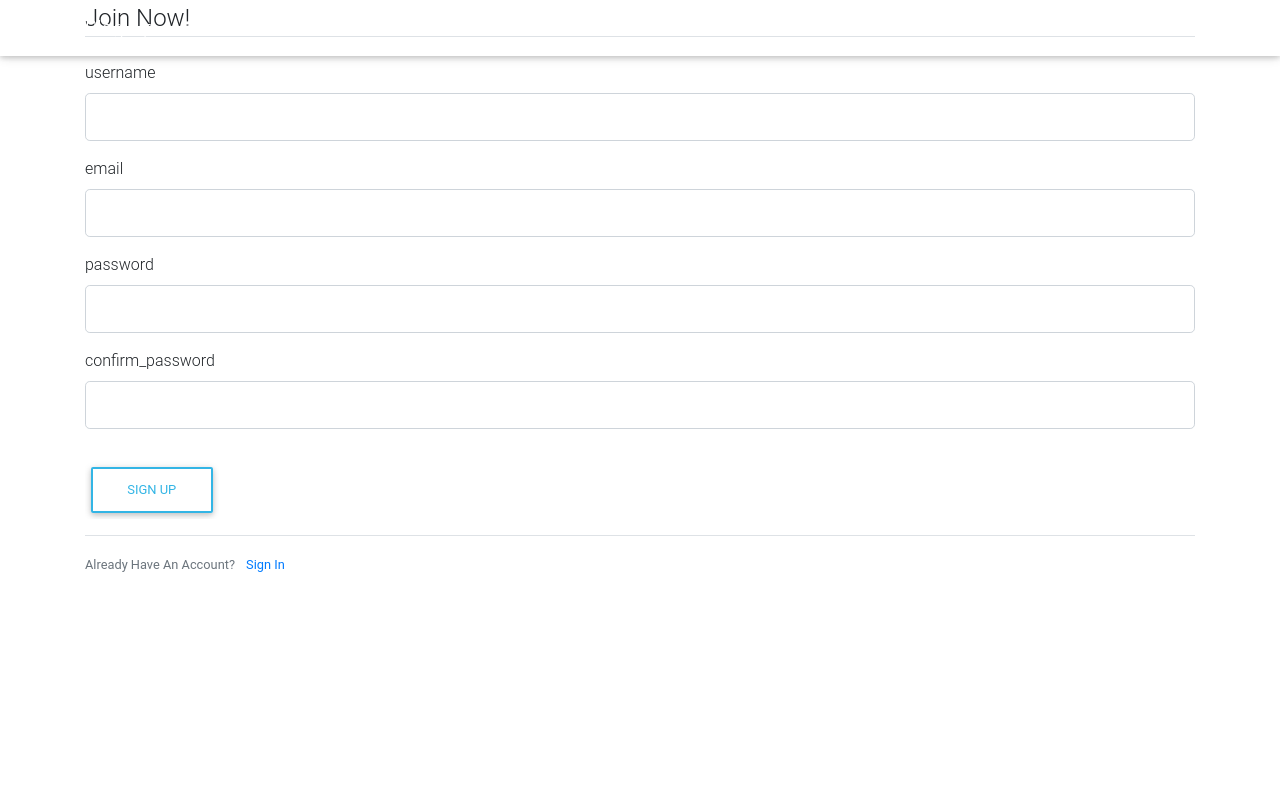
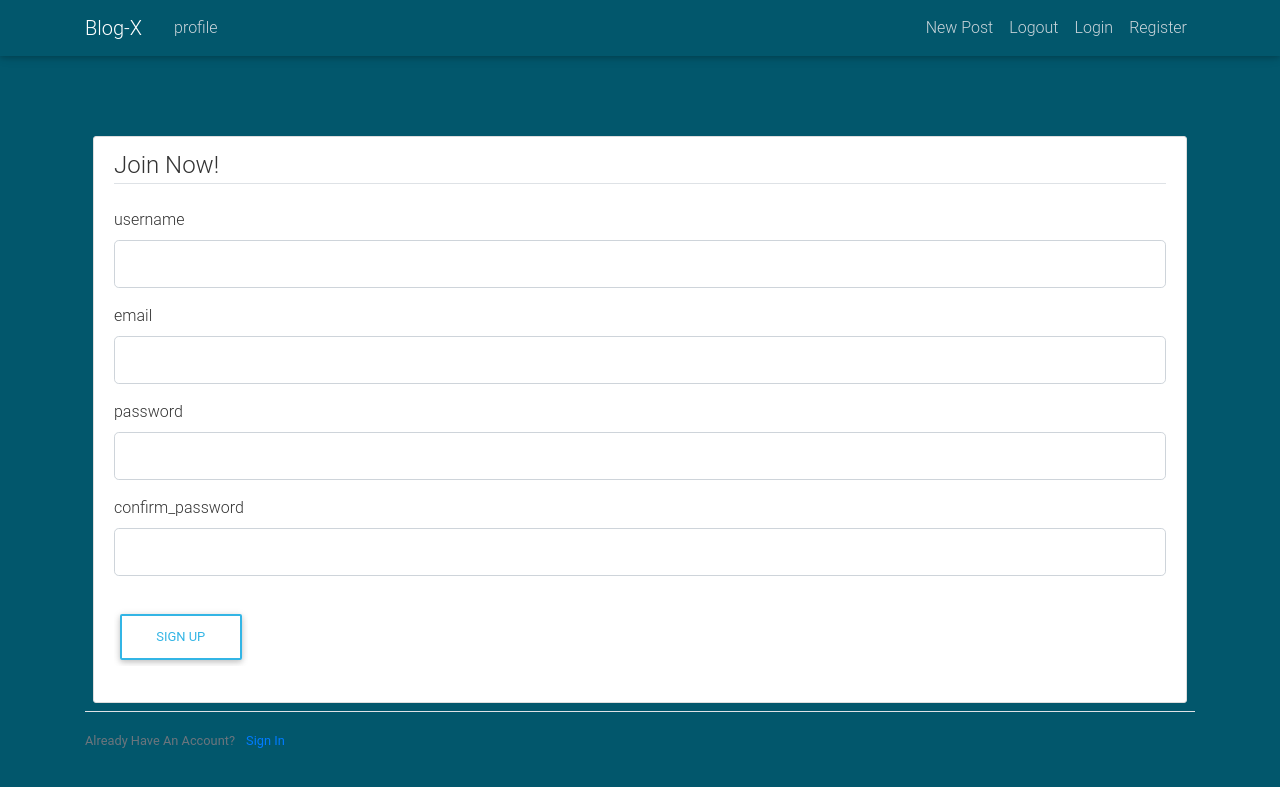
Before and after one commit to s-odhiambo/Blog-Up, a Flask app: page /signup in a window 1280 px wide. Shown: the top 787 px of the page. Run offline with Flask 2, Linux system fonts and the light colour scheme; some libraries are stand-ins or nearby versions.

Commit message:
add styling links

```diff
--- a/app/__init__.py
+++ b/app/__init__.py
@@ -6,6 +6,8 @@ from flask_sqlalchemy import SQLAlchemy
 
 from config import Config
 
+
+# app.secret_key = 'samm'
 app = Flask(__name__)
 db = SQLAlchemy(app)
 login_manager = LoginManager()
--- a/app/static/css/main.css
+++ b/app/static/css/main.css
@@ -0,0 +1,95 @@
+body {
+  background: #02576c;
+  color: #333333;
+}
+
+.navbar{
+background: #02576c;
+}
+body{
+margin-top:10%;
+}
+
+h1, h2, h3, h4, h5, h6 {
+  color: #444444;
+}
+
+.bg-steel {
+  background-color: #5f788a;
+}
+
+.site-header .navbar-nav .nav-link {
+  color: #cbd5db;
+}
+
+.site-header .navbar-nav .nav-link:hover {
+  color: #ffffff;
+}
+
+.site-header .navbar-nav .nav-link.active {
+  font-weight: 500;
+}
+
+.content-section {
+  margin:8px;
+  background: #ffffff;
+  padding: 10px 20px;
+  border: 1px solid #dddddd;
+  border-radius: 3px;
+  padding-bottom: 20px;
+}
+
+.article-title {
+  color: #444444;
+}
+
+a.article-title:hover {
+  color: #428bca;
+  text-decoration: none;
+}
+
+.article-content {
+  white-space: pre-line;
+}
+
+.article-img {
+  height: 65px;
+  width: 65px;
+  margin-right: 16px;
+}
+
+.article-metadata {
+  padding-bottom: 1px;
+  margin-bottom: 4px;
+  border-bottom: 1px solid #e3e3e3
+}
+
+.article-metadata a:hover {
+  color: #333;
+  text-decoration: none;
+}
+
+.article-svg {
+  width: 25px;
+  height: 25px;
+  vertical-align: middle;
+}
+
+.account-img {
+  height: 125px;
+  width: 125px;
+  margin-right: 20px;
+  margin-bottom: 16px;
+}
+
+.account-heading {
+  font-size: 2.5rem;
+}
+
+.commentname{
+font-size:17px;
+}
+
+.commentcomment{
+font-size:15px;
+}
--- a/app/templates/base.html
+++ b/app/templates/base.html
@@ -1,73 +1,54 @@
 <!DOCTYPE html>
 <html lang="en">
-  <meta name="viewport" content="width=device-width, initial-scale=1" />
+<meta name="viewport" content="width=device-width, initial-scale=1">
 <head>
     {% block styles %}
-    <link
-      rel="stylesheet"
-      href="https://stackpath.bootstrapcdn.com/bootstrap/4.3.1/css/bootstrap.min.css"
-    />
-
-    <link
-      rel="stylesheet"
-      href="https://use.fontawesome.com/releases/v5.8.2/css/all.css"
-    />
-
-    <link
-      href="https://cdnjs.cloudflare.com/ajax/libs/twitter-bootstrap/4.3.1/css/bootstrap.min.css"
-      rel="stylesheet"
-    />
-
-    <link
-      href="https://cdnjs.cloudflare.com/ajax/libs/mdbootstrap/4.8.10/css/mdb.min.css"
-      rel="stylesheet"
-    />
-    <link
-      rel="stylesheet"
-      type="text/css"
-      href="{{ url_for('static', filename='css/main.css') }}"
-    />
+    <link rel="stylesheet" href="https://stackpath.bootstrapcdn.com/bootstrap/4.3.1/css/bootstrap.min.css">
+    <!-- Font Awesome -->
+    <link rel="stylesheet" href="https://use.fontawesome.com/releases/v5.8.2/css/all.css">
+    <!-- Bootstrap core CSS -->
+    <link href="https://cdnjs.cloudflare.com/ajax/libs/twitter-bootstrap/4.3.1/css/bootstrap.min.css" rel="stylesheet">
+    <!-- Material Design Bootstrap -->
+    <link href="https://cdnjs.cloudflare.com/ajax/libs/mdbootstrap/4.8.10/css/mdb.min.css" rel="stylesheet">
+    <link rel="stylesheet" type="text/css" href="{{ url_for('static', filename='css/main.css') }}">
     {% endblock %}
 </head>
 <body>
-    {% block navbar %} {%include 'navbar.html'%} {% endblock %}
+{% block navbar %}
+{%include 'navbar.html'%}
+{% endblock %}
 <main role="main" class="container">
     <div class="row">
         <div class="col-md-12">
-          {% with messages = get_flashed_messages(with_categories=true) %} {% if
-          messages %} {% for category, message in messages%}
+            {% with messages = get_flashed_messages(with_categories=true) %}
+            {% if messages %}
+            {% for category, message in messages%}
             <div class="alert alert-{{ category }}">
                 {{ message }}
             </div>
-          {% endfor %} {% endif %} {% endwith %} {% block content %}{% endblock
-          %}
+            {% endfor %}
+            {% endif %}
+            {% endwith %}
+            {% block content %}{% endblock %}
         </div>
+
     </div>
 </main>
+
 
 {% block scripts %}
 <script src="https://code.jquery.com/jquery-3.3.1.slim.min.js"></script>
 <script src="https://cdnjs.cloudflare.com/ajax/libs/popper.js/1.14.7/umd/popper.min.js"></script>
 <script src="https://stackpath.bootstrapcdn.com/bootstrap/4.3.1/js/bootstrap.min.js"></script>
-
-    <script
-      type="text/javascript"
-      src="https://cdnjs.cloudflare.com/ajax/libs/jquery/3.4.1/jquery.min.js"
-    ></script>
-    <script
-      type="text/javascript"
-      src="https://cdnjs.cloudflare.com/ajax/libs/popper.js/1.14.4/umd/popper.min.js"
-    ></script>
-
-    <script
-      type="text/javascript"
-      src="https://cdnjs.cloudflare.com/ajax/libs/twitter-bootstrap/4.3.1/js/bootstrap.min.js"
-    ></script>
-
-    <script
-      type="text/javascript"
-      src="https://cdnjs.cloudflare.com/ajax/libs/mdbootstrap/4.8.10/js/mdb.min.js"
-    ></script>
+<!-- JQuery -->
+<script type="text/javascript" src="https://cdnjs.cloudflare.com/ajax/libs/jquery/3.4.1/jquery.min.js"></script>
+<!-- Bootstrap tooltips -->
+<script type="text/javascript" src="https://cdnjs.cloudflare.com/ajax/libs/popper.js/1.14.4/umd/popper.min.js"></script>
+<!-- Bootstrap core JavaScript -->
+<script type="text/javascript"
+        src="https://cdnjs.cloudflare.com/ajax/libs/twitter-bootstrap/4.3.1/js/bootstrap.min.js"></script>
+<!-- MDB core JavaScript -->
+<script type="text/javascript" src="https://cdnjs.cloudflare.com/ajax/libs/mdbootstrap/4.8.10/js/mdb.min.js"></script>
 {% endblock %}
 </body>
 </html>
--- a/app/templates/display_post_macro.html
+++ b/app/templates/display_post_macro.html
@@ -5,7 +5,7 @@
         <div class="media-body">
             <div class="article-metadata">
                 <a class="mr-2" href="#">{{ post.user_id }}</a>
-
+                <!--                <small class="text-muted">{{ post.title }}</small>-->
             </div>
             <h2><a class="article-title" href="#">{{ post.title }}</a></h2>
             <p class="article-content">{{ post.content }}</p>
--- a/app/templates/display_quote_macro.html
+++ b/app/templates/display_quote_macro.html
@@ -2,7 +2,7 @@
 
 {% macro display_quotes(quotes)%}
 <div class="jumbotron">
-    <h1 class="text-danger">Quote of the Month:</h1>
+    <h1 class="text-danger">Quote of the second:</h1>
     <h5 class="mt-3 text-success">{{quotes.quote}}</h5>
     <p>~ {{quotes.author}}</p>
 </div>
--- a/app/templates/navbar.html
+++ b/app/templates/navbar.html
@@ -1,9 +1,7 @@
-
-
 <header class="site-header">
     <nav class="navbar navbar-expand-md navbar-dark fixed-top">
         <div class="container">
-          <a class="navbar-brand mr-4" href="{{url_for('main.index')}}">Blog-Up</a>
+            <a class="navbar-brand mr-4" href="{{url_for('main.index')}}">Blog-X</a>
             <button class="navbar-toggler" type="button" data-toggle="collapse" data-target="#navbarToggle"
                     aria-controls="navbarToggle" aria-expanded="false" aria-label="Toggle navigation">
                 <span class="navbar-toggler-icon"></span>
@@ -12,7 +10,7 @@
                 <div class="navbar-nav mr-auto">
                     <a class="nav-item nav-link" href="{{url_for('main.profile')}}">profile</a>
                 </div>
-
+                <!-- Navbar Right Side -->
                 <div class="navbar-nav">
                     <a class="nav-item nav-link" href="{{ url_for('main.new_post') }}">New Post</a>
                     <a class="nav-item nav-link" href="{{ url_for('auth.logout') }}">Logout</a>
--- a/config.py
+++ b/config.py
@@ -1,14 +1,13 @@
 import os
 
 from dotenv import load_dotenv as ld
-
-ld()
 
 
 class Config:
     debug = True
     SQLALCHEMY_DATABASE_URI = os.environ.get('DATABASE_URL')
     SECRET_KEY = os.environ.get('samm')
+    DATABASE_URL= os.environ.get('postgresql+psycopg2://moringa:12345@localhost/blog_up')
     MAIL_USERNAME = os.environ.get('MAIL_USERNAME')
     MAIL_PASSWORD = os.environ.get('MAIL_PASSWORD')
     SENDGRID_API_KEY=os.environ.get('SENDGRID_API_KEY')
```
Also changed, not shown: app/templates/display_comment_macro.html (line endings or trailing spaces), app/templates/index.html (line endings or trailing spaces), app/templates/main.html (indentation only), 1 other file. Lines whose indentation alone changed are shown as unchanged.
